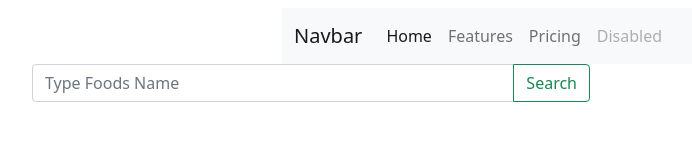
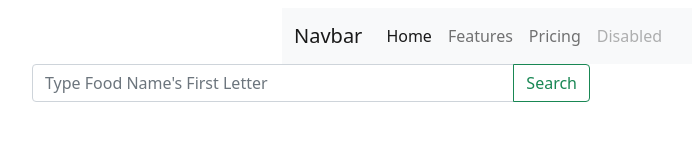
Before and after one commit to tahmidmahdi/hungry-monster, a plain HTML site: page index.html in a window 1280 px wide. Shown: the whole page, without its empty margins (350-1042 px from the left). Drawn offline with nearby package versions, Linux system fonts and the light colour scheme.

Commit message:
slight edit

```diff
--- a/index.html
+++ b/index.html
@@ -37,7 +37,7 @@
           <!-- <input type="text" name="" id="" style="height: 40px;">
           <button type="button" class="btn btn-success" style="height: 40px;">Success</button> -->
           <div class="input-group mb-3" style="width: 50%; margin-left: 300px;">
-            <input id="input" type="text" class="form-control" placeholder="Type Foods Name" aria-label="Recipient's username" aria-describedby="button-addon2">
+            <input id="input" type="text" class="form-control" placeholder="Type Food Name's First Letter" aria-label="Recipient's username" aria-describedby="button-addon2">
             <button id="button" class="btn btn-outline-success" type="button" id="button-addon2">Search</button>
           </div>
 
```
